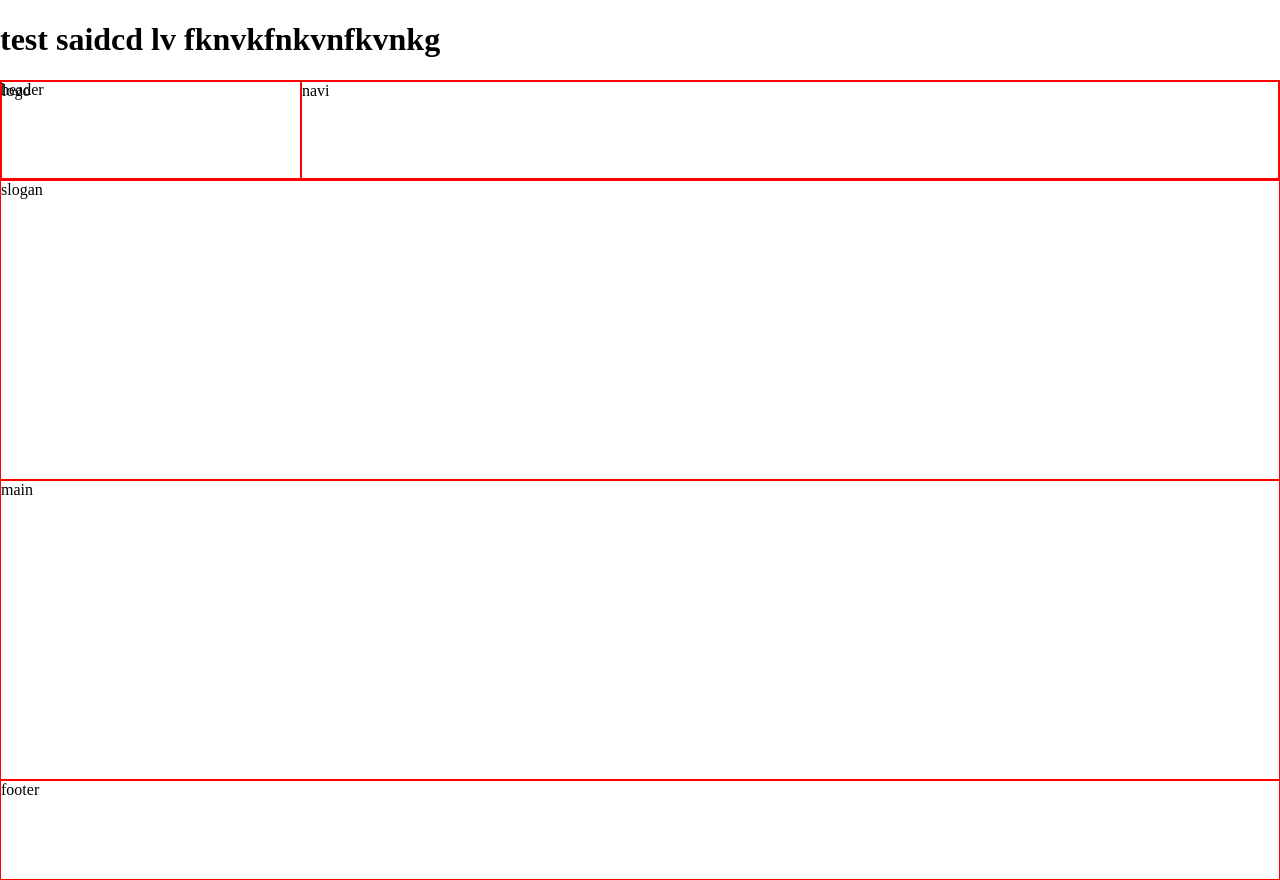
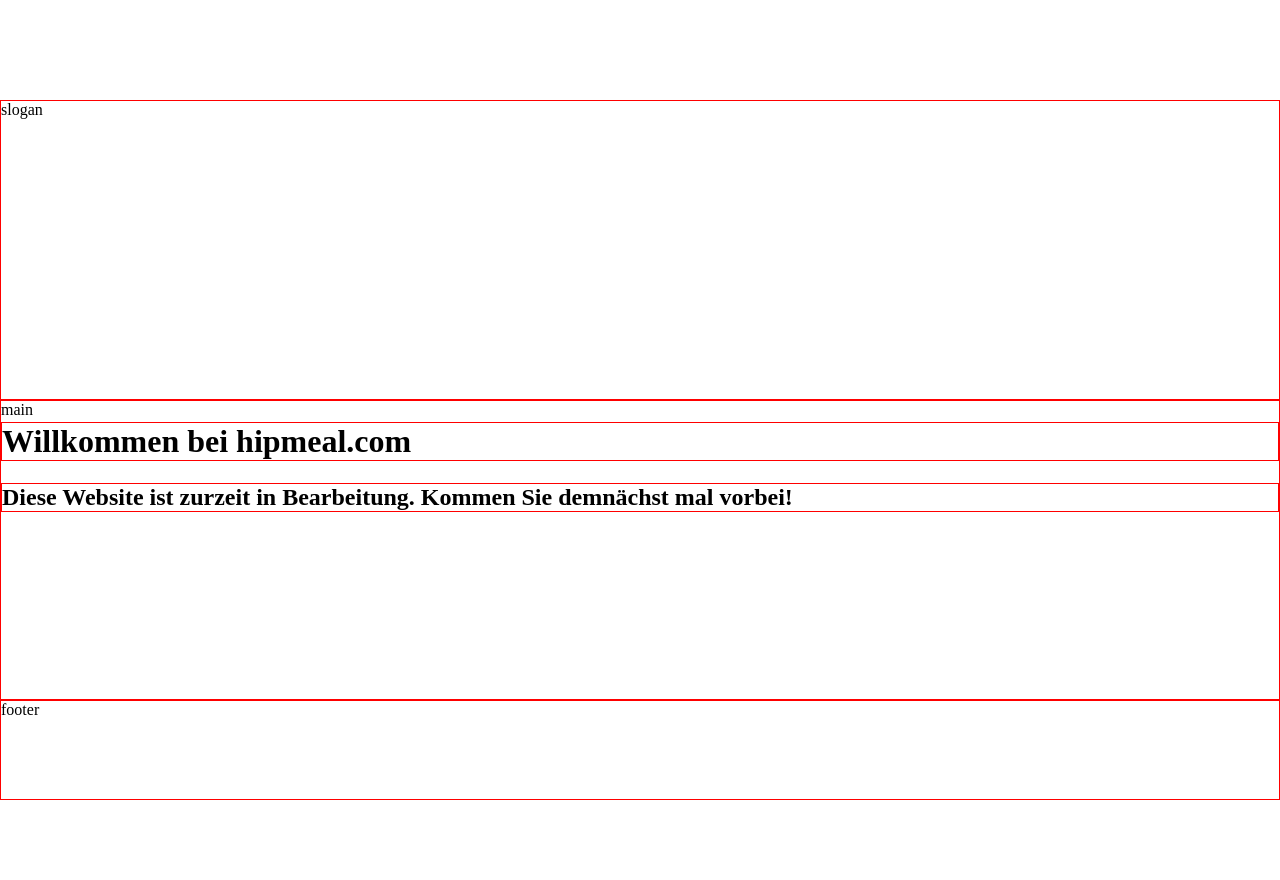
Before and after one commit to isaidz/hipMeal, a plain HTML site: page index.html in a window 1280 px wide. After the commit the page ends 800 px from the top, so only its background shows below. Drawn offline with Linux system fonts and the light colour scheme.

Commit message:
Update index.html

```diff
--- a/index.html
+++ b/index.html
@@ -6,19 +6,20 @@
     <meta http-equipwd
     v="X-UA-Compatible" content="ie=edge">
     <link rel="stylesheet" href="styles.css">
-    <title>Document</title>
+    <title>HipMeal</title>
 </head>
 <body>
-    <h1>test saidcd lv fknvkfnkvnfkvnkg</h1>
-
     <div class="grid-container">
         <div class="slogan"></div>
-        <div class="main"></div>
+        <div class="main">
+            <H1>Willkommen bei hipmeal.com</H1>
+            <h2>
+                Diese Website ist zurzeit in Bearbeitung.
+                Kommen Sie demnächst mal vorbei!
+            </h2>
+
+        </div>
         <div class="footer"></div>
-        <div class="header">
-          <div class="logo"></div>
-          <div class="navi"></div>
-        </div>
       </div>
 
 
```
